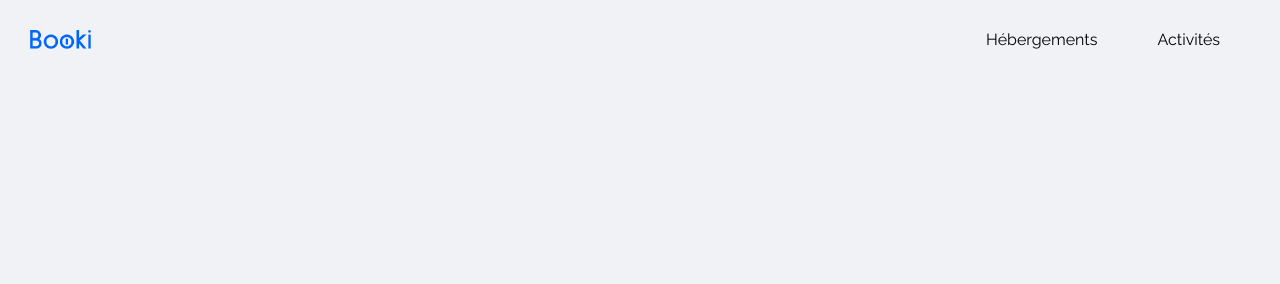
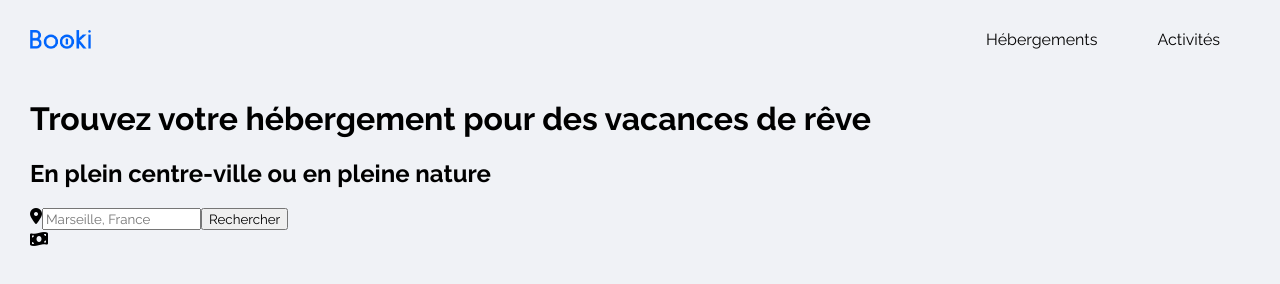
Before and after one commit to MarieCourse/booki, a plain HTML site: page index.html in a window 1280 px wide. Drawn offline with Linux system fonts and the light colour scheme.

Commit message:
Trouvez votre hébergement

```diff
--- a/css/styles.css
+++ b/css/styles.css
@@ -1,6 +1,10 @@
 @media screen and (max-width : 1400px) {
+}
 
+* {
+   font-family: 'Raleway';
 }
+
 body {
    background: #F0F2F6;
    margin: 0px 30px;
@@ -23,7 +27,6 @@ nav {
    flex-direction: row;
    align-items: center;
    justify-content: center;
-   font-family: 'Raleway';
    font-style: normal;
    font-weight: 400;
    font-size: 16px;
@@ -49,3 +52,9 @@ a:hover {
    color: #0065FC;
    border-top: 2px #0065FC solid;
 }
+
+#TrouvezVotreHebergement form {
+   display: flex;
+   flex-direction: row;
+   padding: 0;
+}
--- a/index.html
+++ b/index.html
@@ -4,8 +4,12 @@
 <head>
    <meta charset="utf-8" />
    <title></title>
-   <link rel="stylesheet" href="https://kit.fontawesome.com/f111a17744.css" crossorigin="anonymous">
+   <!-- Include font awesome -->
+   <script src="https://kit.fontawesome.com/f111a17744.js" crossorigin="anonymous"></script>
+
    <link rel="stylesheet" href="css/styles.css">
+
+   <!-- Include fonts -->
    <link rel="preconnect" href="https://fonts.googleapis.com">
    <link rel="preconnect" href="https://fonts.gstatic.com" crossorigin>
    <link href="https://fonts.googleapis.com/css2?family=Raleway:wght@400;700&display=swap" rel="stylesheet">
@@ -18,6 +22,18 @@
             <a href="#activites">Activités</a>
       </nav>
    </header>
+   <div id="TrouvezVotreHebergement">
+      <h1>Trouvez votre hébergement pour des vacances de rêve</h1>
+      <h2>En plein centre-ville ou en pleine nature</h2>
+         <div>
+            <form action="" method="get">
+               <i class="fa-sharp fa-solid fa-location-dot"></i>
+               <input type="text" placeholder="Marseille, France">
+               <input type="submit" value="Rechercher">
+            </form>
+         </div>
+   </div>
+   <i class="fa-solid fa-money-bill-wave"></i>
 
 </body>
 </html>
```
Also changed, not shown: Maquette.jpg (added), 1 other file.
